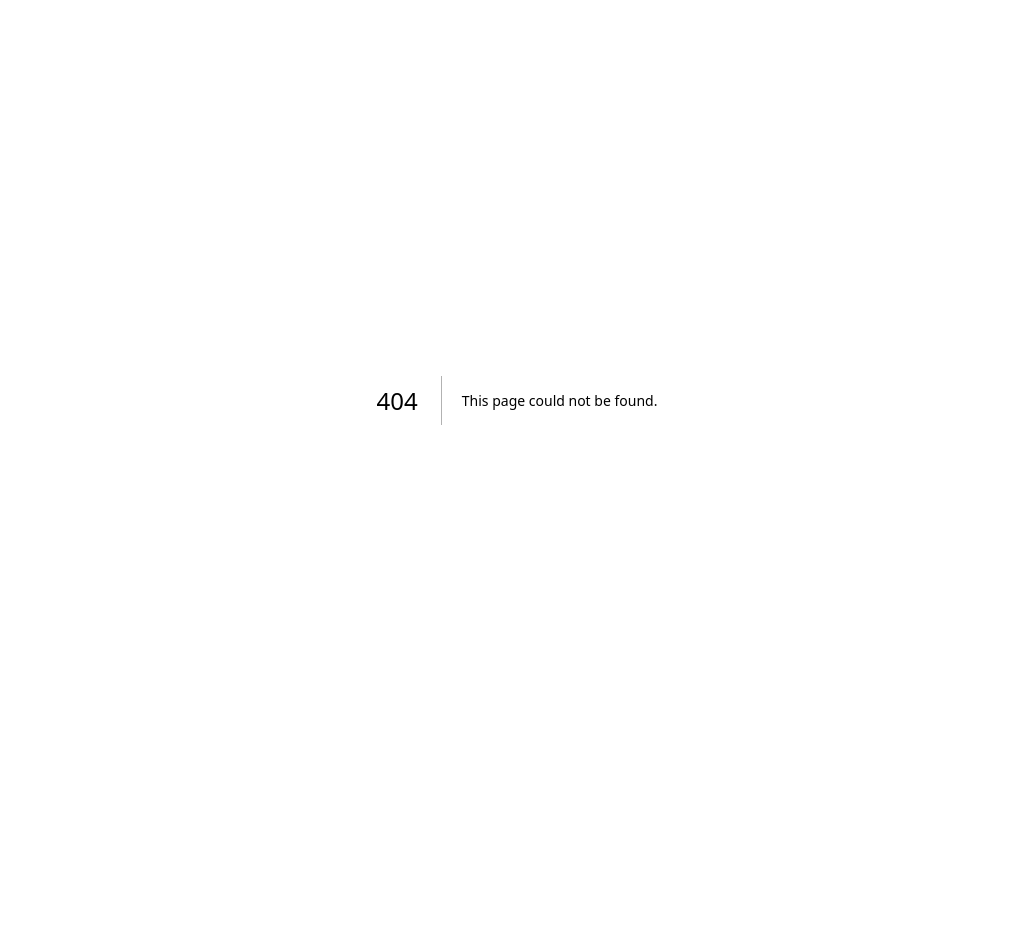
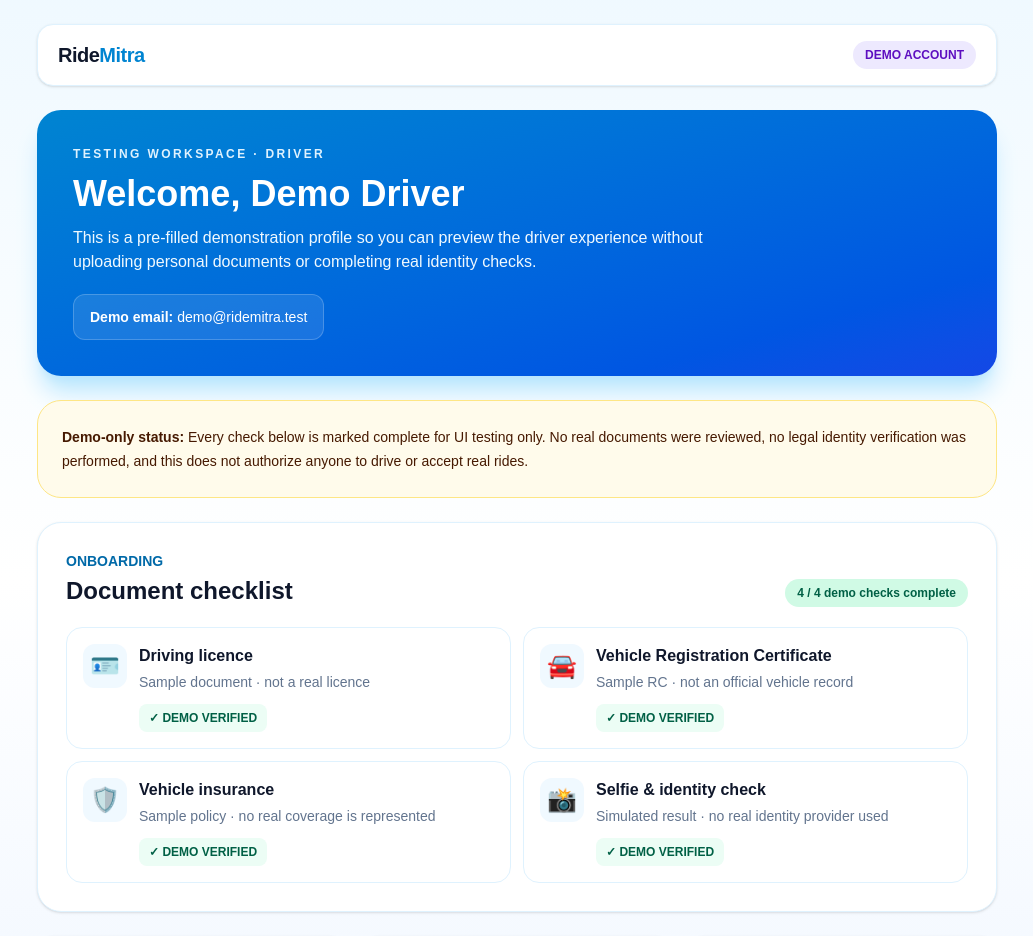
Before and after one commit to mintuvanga/ridemitra, a Next.js app: page /demo in a window 1280 px wide. Before the commit this address had no page. Shown: the top 936 px of the page, without its empty margins (123-1156 px from the left). Before the commit the page ends 800 px from the top, so only its background shows below. Built offline with nearby package versions, Linux system fonts and the light colour scheme.

Commit message:
Add pre-filled demo driver workspace

```diff
--- /dev/null
+++ b/src/app/demo/page.tsx
@@ -0,0 +1,65 @@
+"use client";
+
+import Link from "next/link";
+
+const checks = [
+  { title: "Driving licence", detail: "Sample document · not a real licence", status: "DEMO VERIFIED", icon: "🪪" },
+  { title: "Vehicle Registration Certificate", detail: "Sample RC · not an official vehicle record", status: "DEMO VERIFIED", icon: "🚘" },
+  { title: "Vehicle insurance", detail: "Sample policy · no real coverage is represented", status: "DEMO VERIFIED", icon: "🛡️" },
+  { title: "Selfie & identity check", detail: "Simulated result · no real identity provider used", status: "DEMO VERIFIED", icon: "📸" },
+];
+
+export default function DemoDriverPage() {
+  return (
+    <main className="min-h-screen bg-gradient-to-b from-sky-50 via-white to-blue-50 text-slate-900">
+      <div className="mx-auto max-w-5xl px-4 py-6 sm:px-6 lg:px-8">
+        <header className="flex flex-wrap items-center justify-between gap-3 rounded-2xl border border-sky-100 bg-white px-5 py-4 shadow-sm">
+          <Link href="/" className="text-xl font-black tracking-tight">Ride<span className="text-sky-600">Mitra</span></Link>
+          <span className="rounded-full bg-violet-100 px-3 py-1.5 text-xs font-extrabold text-violet-800">DEMO ACCOUNT</span>
+        </header>
+
+        <section className="mt-6 rounded-3xl bg-gradient-to-br from-sky-600 to-blue-700 p-6 text-white shadow-xl shadow-sky-200 sm:p-9">
+          <p className="text-xs font-extrabold uppercase tracking-[0.2em] text-sky-100">Testing workspace · Driver</p>
+          <h1 className="mt-3 text-3xl font-black sm:text-4xl">Welcome, Demo Driver</h1>
+          <p className="mt-3 max-w-2xl text-sm leading-6 text-sky-50 sm:text-base">This is a pre-filled demonstration profile so you can preview the driver experience without uploading personal documents or completing real identity checks.</p>
+          <div className="mt-5 inline-flex rounded-xl border border-white/20 bg-white/10 px-4 py-3 text-sm">
+            <span className="font-bold">Demo email:&nbsp;</span><span>demo@ridemitra.test</span>
+          </div>
+        </section>
+
+        <section className="mt-6 rounded-3xl border border-amber-200 bg-amber-50 p-5 text-sm leading-6 text-amber-950 sm:p-6">
+          <strong>Demo-only status:</strong> Every check below is marked complete for UI testing only. No real documents were reviewed, no legal identity verification was performed, and this does not authorize anyone to drive or accept real rides.
+        </section>
+
+        <section className="mt-6 rounded-3xl border border-sky-100 bg-white p-5 shadow-sm sm:p-7">
+          <div className="flex flex-wrap items-end justify-between gap-3">
+            <div><p className="text-sm font-bold text-sky-700">ONBOARDING</p><h2 className="mt-1 text-2xl font-black">Document checklist</h2></div>
+            <span className="rounded-full bg-emerald-100 px-3 py-1.5 text-xs font-extrabold text-emerald-800">4 / 4 demo checks complete</span>
+          </div>
+          <div className="mt-5 grid gap-3 sm:grid-cols-2">
+            {checks.map((check) => (
+              <article key={check.title} className="rounded-2xl border border-sky-100 p-4">
+                <div className="flex items-start gap-3">
+                  <span className="flex h-11 w-11 shrink-0 items-center justify-center rounded-xl bg-sky-50 text-2xl" aria-hidden="true">{check.icon}</span>
+                  <div className="min-w-0 flex-1">
+                    <h3 className="font-extrabold">{check.title}</h3>
+                    <p className="mt-1 text-sm leading-5 text-slate-500">{check.detail}</p>
+                    <span className="mt-3 inline-flex rounded-lg bg-emerald-50 px-2.5 py-1.5 text-xs font-extrabold text-emerald-800">✓ {check.status}</span>
+                  </div>
+                </div>
+              </article>
+            ))}
+          </div>
+        </section>
+
+        <section className="mt-6 grid gap-4 sm:grid-cols-3">
+          <Link href="/driver/rides" className="rounded-2xl border border-sky-100 bg-white p-5 shadow-sm transition hover:border-sky-300 hover:bg-sky-50"><p className="text-sm font-bold text-sky-700">DRIVER</p><h2 className="mt-2 text-lg font-black">My rides ↗</h2><p className="mt-1 text-sm text-slate-500">Open the rides interface.</p></Link>
+          <Link href="/driver/earnings" className="rounded-2xl border border-sky-100 bg-white p-5 shadow-sm transition hover:border-sky-300 hover:bg-sky-50"><p className="text-sm font-bold text-sky-700">PAYMENTS</p><h2 className="mt-2 text-lg font-black">Earnings ↗</h2><p className="mt-1 text-sm text-slate-500">Preview earnings and payouts.</p></Link>
+          <Link href="/driver" className="rounded-2xl border border-sky-100 bg-white p-5 shadow-sm transition hover:border-sky-300 hover:bg-sky-50"><p className="text-sm font-bold text-sky-700">WORKSPACE</p><h2 className="mt-2 text-lg font-black">Driver dashboard ↗</h2><p className="mt-1 text-sm text-slate-500">View the standard onboarding page.</p></Link>
+        </section>
+
+        <footer className="py-7 text-center text-xs leading-5 text-slate-500">RideMitra Demo · Fictional sample data only · No real verification or payouts</footer>
+      </div>
+    </main>
+  );
+}
```
